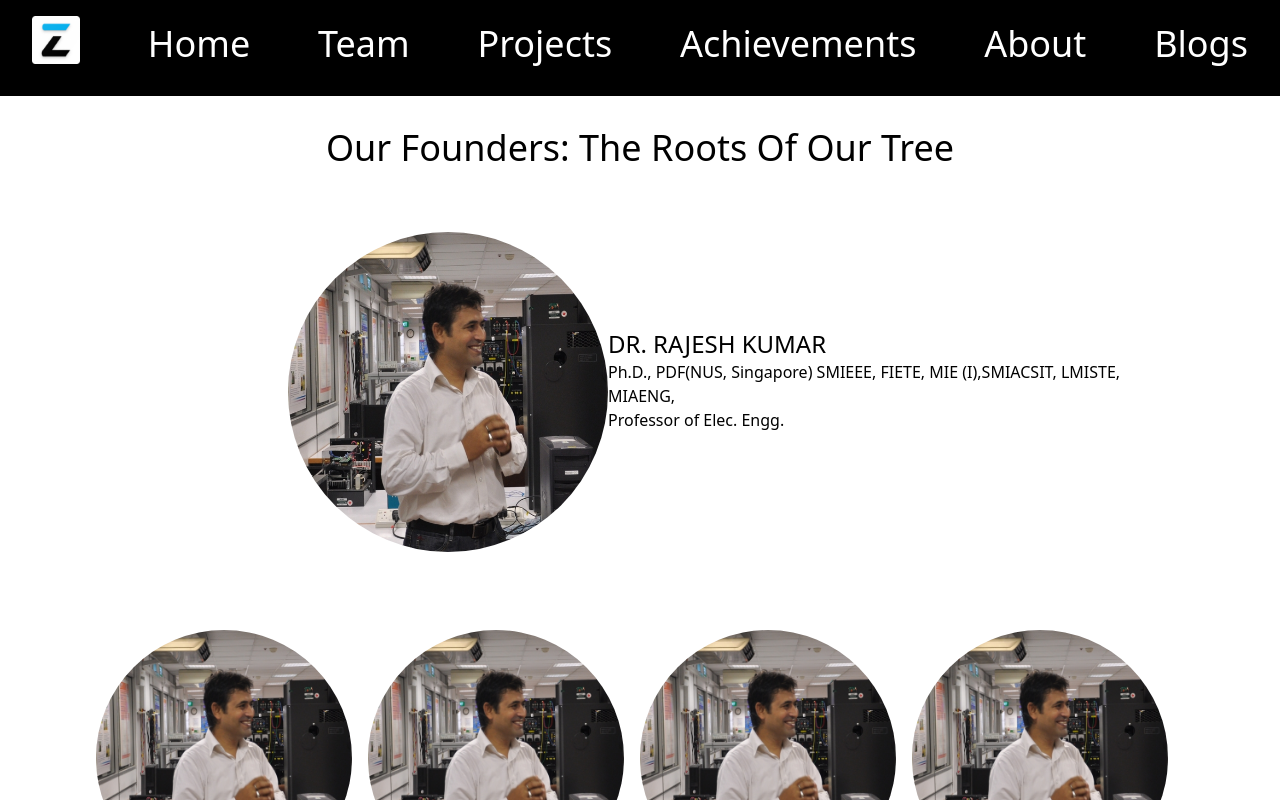
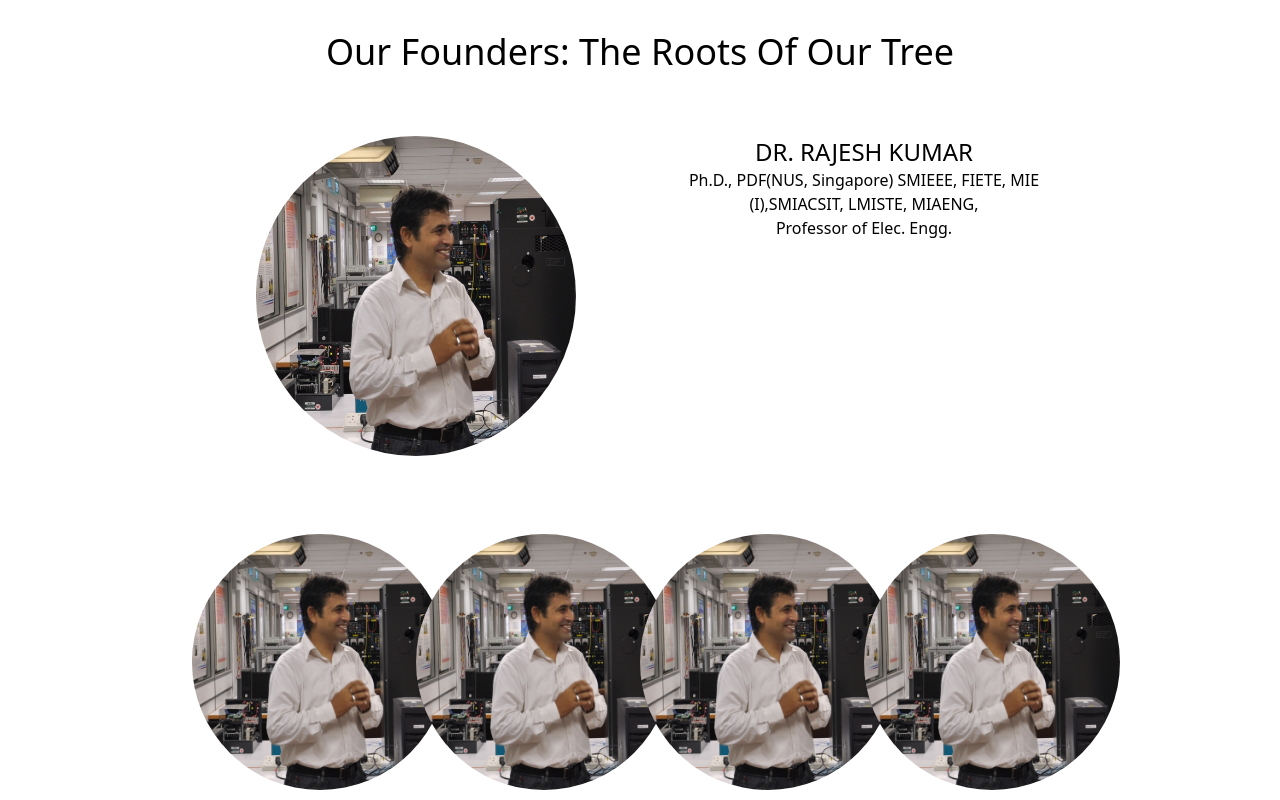
Before and after one commit to zineRobotics/zine-website-2023, a Next.js app: page /team in a window 1280 px wide. Shown: the top 800 px of the page. Built offline with nearby package versions, Linux system fonts and the light colour scheme.

Commit message:
something in teams page

```diff
--- a/components/Navbar/Navbar.tsx
+++ b/components/Navbar/Navbar.tsx
@@ -111,7 +111,7 @@ const Navbar = () => {
         }`}
       >
         <div className="mx-8 flex text-white justify-between text-3xl xl:text-4xl">
-          <div className="w-12 h-12 cursor-pointer">
+          <div className="w-12 h-12 lg:w-16 lg:h-16 cursor-pointer">
             <Link href="/"><Image src={logo} /></Link>
           </div>
           <Link href="/"><div className="my-2 cursor-pointer hidden lg:inline-block">
--- a/components/Team/team.tsx
+++ b/components/Team/team.tsx
@@ -189,14 +189,14 @@ const secondyear: pic_detail[] = [
 const Team = () => {
     return(
       // first div mein h-screen ki problem hai. Change it everywhere.
-      <div className="text-black bg-white w-screen justify-center px-24">
+      <div className="text-black bg-white w-screen justify-center px-12 lg:px-24 xl:px-48">
         <h1 className="pt-8 text-4xl text-center">Our Founders: The Roots Of Our Tree</h1>
-        <div className="pt-16 pl-48 grid grid-cols-2">
-          <div className="col-span-1 w-80 right-0"><Image className="rounded-full" src={RajeshSir} /></div>
-          <div className="col-span-1 -ml-32 mt-24">
-            <h1 className="text-2xl">DR. RAJESH KUMAR</h1>
-            <p>Ph.D., PDF(NUS, Singapore) SMIEEE, FIETE, MIE (I),SMIACSIT, LMISTE, MIAENG,</p>
-            <p>Professor of Elec. Engg.</p>
+        <div className="pt-16 grid grid-cols-1 lg:grid-cols-2">
+          <div className="col-span-1 w-48 lg:w-80 justify-self-center"><Image className="rounded-full" src={RajeshSir} /></div>
+          <div className="col-span-1">
+            <h1 className="text-2xl text-center">DR. RAJESH KUMAR</h1>
+            <p className="text-center">Ph.D., PDF(NUS, Singapore) SMIEEE, FIETE, MIE (I),SMIACSIT, LMISTE, MIAENG,</p>
+            <p className="text-center">Professor of Elec. Engg.</p>
           </div>
         </div>
         <div className="grid grid-cols-4 pt-16">
@@ -210,7 +210,7 @@ const Team = () => {
                 </div>
               ))}
         </div>
-        <h1 className="pt-32 text-center font-bold text-4xl">FINAL YEAR</h1>
+        {/* <h1 className="pt-32 text-center font-bold text-4xl">FINAL YEAR</h1>
         <div className="grid grid-cols-4 pt-16">
         {finalyear.map((item, index) => (
           <div key={index} className="w-64">
@@ -245,7 +245,7 @@ const Team = () => {
             </h1>
           </div>
         ))}
-        </div>
+        </div> */}
       </div>
     )
 }
--- a/pages/team.tsx
+++ b/pages/team.tsx
@@ -9,9 +9,9 @@ import { Navbar } from "../components/Navbar";
 const Home: NextPage = () => {
   return (
     <>
-      <Navbar />
+      {/* <Navbar /> */}
       <Team />
-      <Footer />
+      {/* <Footer /> */}
     </>
   );
 };
```
